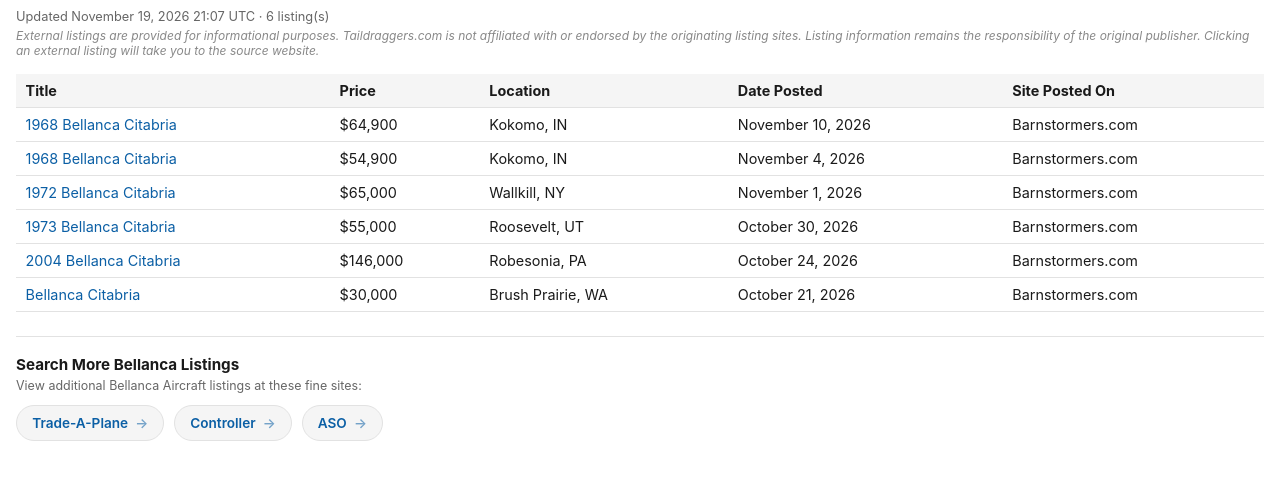
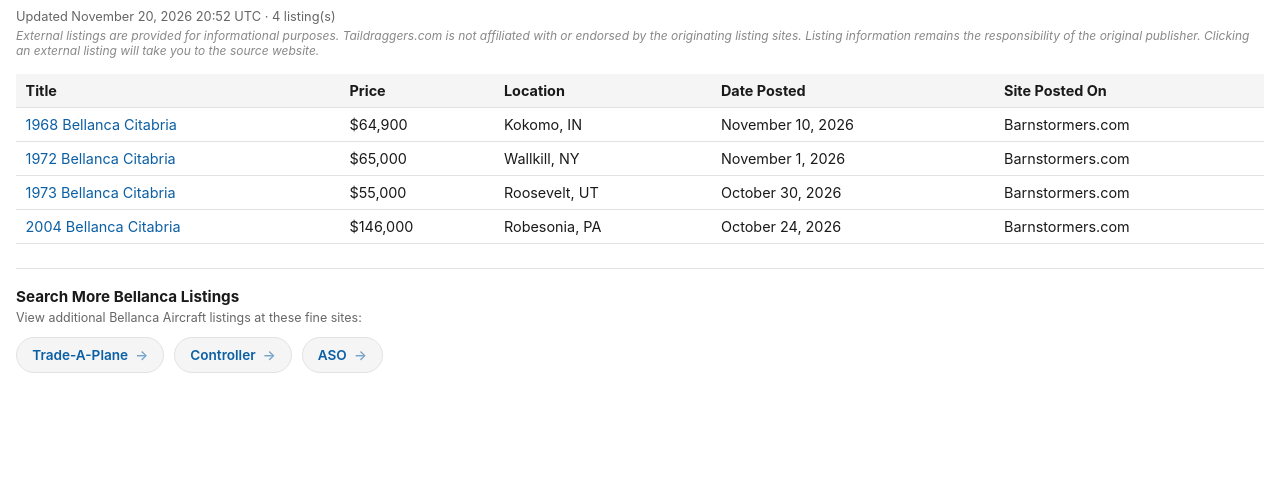
Before and after one commit to taildraggers/bellanca, a plain HTML site: page docs/index.html in a window 1280 px wide. Shown: the part 43-522 px from the top of the page. Drawn offline with Linux system fonts and the light colour scheme.

Commit message:
Update Bellanca listings (2026-11-20)

```diff
--- a/docs/index.html
+++ b/docs/index.html
@@ -76,7 +76,7 @@
 </head>
 <body>
   <h1>Other Bellanca Ads on the Web</h1>
-  <div class="updated">Updated November 19, 2026 21:07 UTC &middot; 6 listing(s)</div>
+  <div class="updated">Updated November 20, 2026 20:52 UTC &middot; 4 listing(s)</div>
   <div class="disclaimer">External listings are provided for informational purposes. Taildraggers.com is not affiliated with or endorsed by the originating listing sites. Listing information remains the responsibility of the original publisher. Clicking an external listing will take you to the source website.</div>
   <table>
     <thead>
@@ -84,11 +84,9 @@
     </thead>
     <tbody>
         <tr><td><a href="https://www.barnstormers.com/classified-2082974-1968-Champion-7-KCAB-Citabria.html" target="_blank" rel="noopener noreferrer">1968 Bellanca Citabria</a></td><td>$64,900</td><td>Kokomo, IN</td><td>November 10, 2026</td><td>Barnstormers.com</td></tr>
-        <tr><td><a href="https://www.barnstormers.com/classified-2081908-1968-Champion-7-ECA-Citabria.html" target="_blank" rel="noopener noreferrer">1968 Bellanca Citabria</a></td><td>$54,900</td><td>Kokomo, IN</td><td>November 4, 2026</td><td>Barnstormers.com</td></tr>
         <tr><td><a href="https://www.barnstormers.com/classified-2056555-1972-Ballanca-Citabria-7ECA.html" target="_blank" rel="noopener noreferrer">1972 Bellanca Citabria</a></td><td>$65,000</td><td>Wallkill, NY</td><td>November 1, 2026</td><td>Barnstormers.com</td></tr>
         <tr><td><a href="https://www.barnstormers.com/classified-2023369-1973-Citabria-7GCBC.html" target="_blank" rel="noopener noreferrer">1973 Bellanca Citabria</a></td><td>$55,000</td><td>Roosevelt, UT</td><td>October 30, 2026</td><td>Barnstormers.com</td></tr>
         <tr><td><a href="https://www.barnstormers.com/classified-2074492-2004-Citabria.html" target="_blank" rel="noopener noreferrer">2004 Bellanca Citabria</a></td><td>$146,000</td><td>Robesonia, PA</td><td>October 24, 2026</td><td>Barnstormers.com</td></tr>
-        <tr><td><a href="https://www.barnstormers.com/classified-2065153-76-Citabria-7ECA,-In-annual!.html" target="_blank" rel="noopener noreferrer">Bellanca Citabria</a></td><td>$30,000</td><td>Brush Prairie, WA</td><td>October 21, 2026</td><td>Barnstormers.com</td></tr>
     </tbody>
   </table>
   <div class="more-resources">
```
